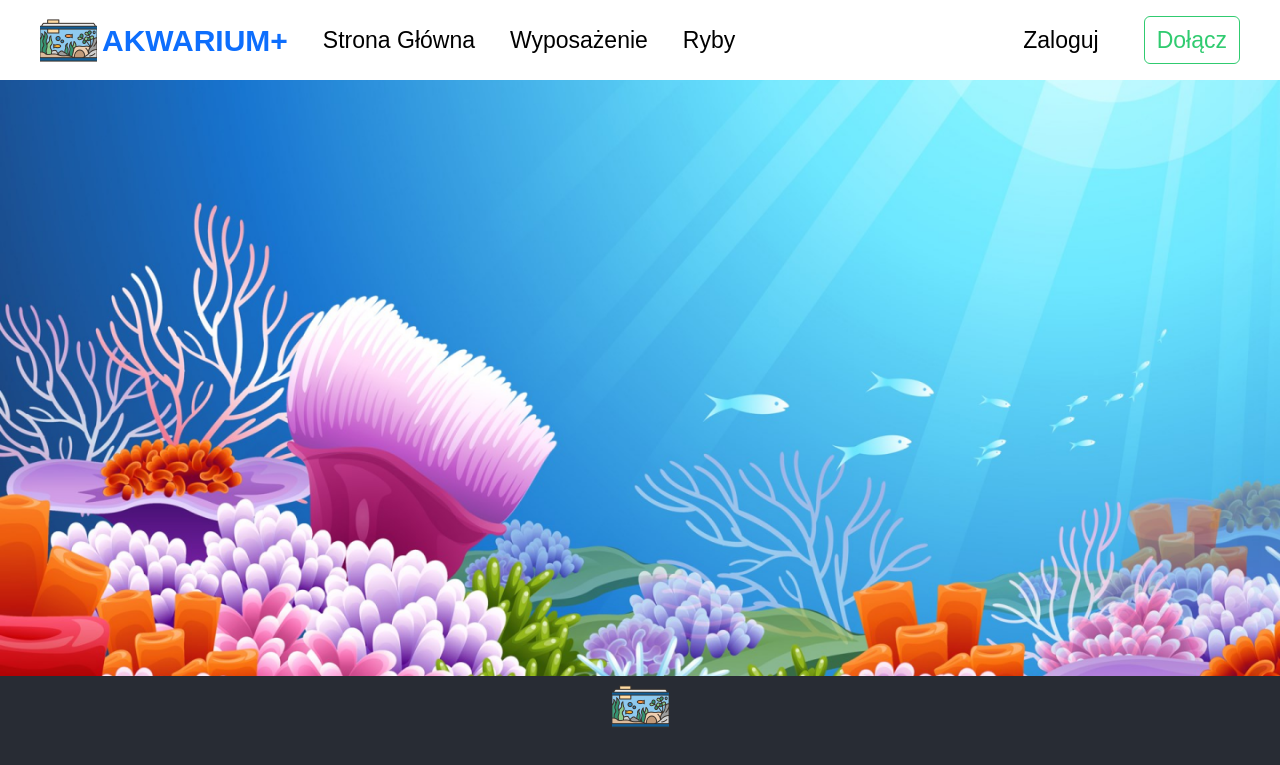
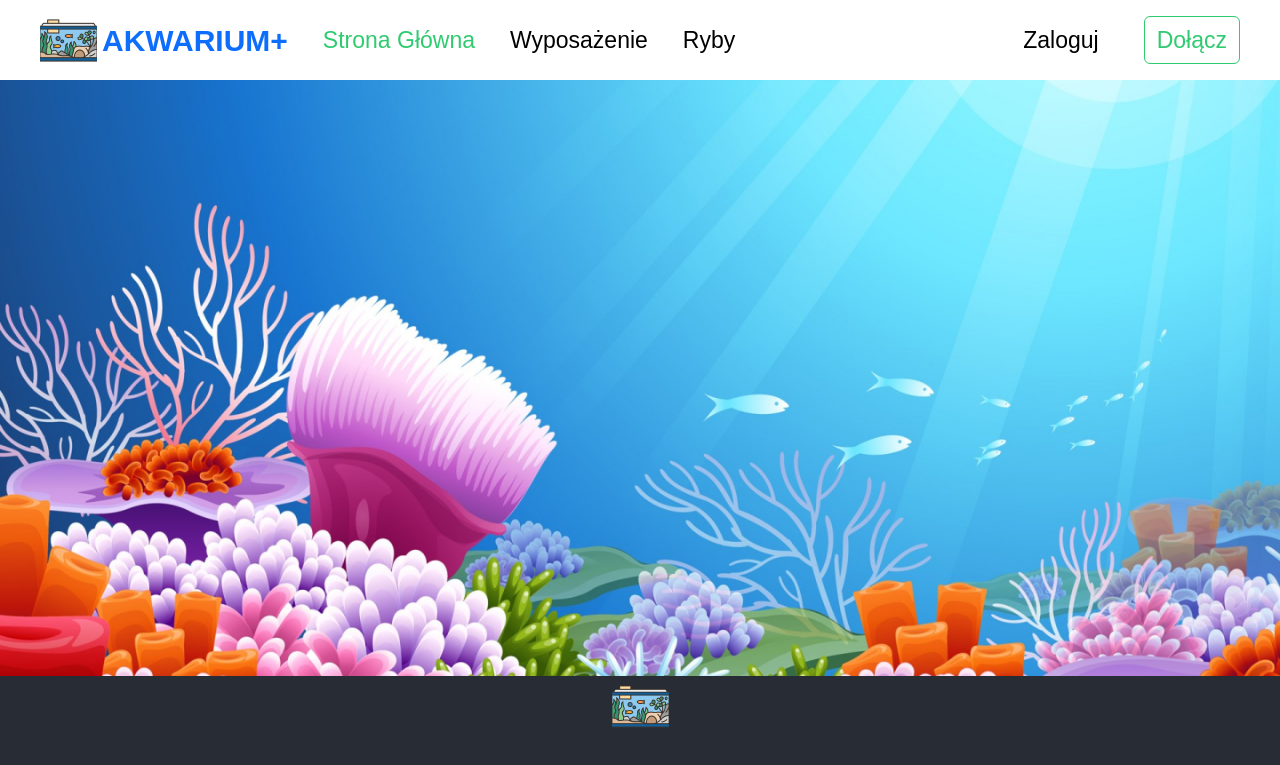
Before and after one commit to WPapuga/AkwariumPlus, a React (Create React App) app: page / in a window 1280 px wide. Shown: the top 765 px of the page. Built offline with nearby package versions, Linux system fonts and the light colour scheme.

Commit message:
update Navbar

```diff
--- a/src/App.css
+++ b/src/App.css
@@ -96,3 +96,7 @@
   border-color: #30CB70;
   color: #30CB70;
 }
+
+.Navbar .active a {
+  color: #30CB70;
+}
--- a/src/Components/Navbar.js
+++ b/src/Components/Navbar.js
@@ -2,7 +2,7 @@ import React from 'react';
 import Button from 'react-bootstrap/Button';
 import 'bootstrap/dist/css/bootstrap.min.css';
 import "../App.css";
-import { Link } from "react-router-dom";
+import { Link, useMatch, useResolvedPath } from "react-router-dom";
 
 
 function Navbar() {
@@ -13,12 +13,12 @@ function Navbar() {
             <Link>AKWARIUM+</Link>
         </div>
         <div className="NavLinks">
-            <Link to="/">Strona Główna</Link>
-            <Link to="/wyposazenie">Wyposażenie</Link>
-            <Link to="/ryby">Ryby</Link>
+            <CustomLink to="/">Strona Główna</CustomLink>
+            <CustomLink to="/wyposazenie">Wyposażenie</CustomLink>
+            <CustomLink to="/ryby">Ryby</CustomLink>
         </div>
         <div className="NavSigning">
-            <Link to="/logowanie">Zaloguj</Link>
+            <CustomLink to="/logowanie">Zaloguj</CustomLink>
             <Link to="/rejestracja">
               <Button className="SignUpButton">Dołącz</Button>
             </Link>
@@ -27,4 +27,14 @@ function Navbar() {
   )
 }
 
+function CustomLink({ to, children, ...props }) {
+  const resolvedPath = useResolvedPath(to);
+  const isActive = useMatch({ path: resolvedPath.pathname, end: true });
+  return (
+    <div className={isActive ? "active" : ""}>
+          <Link to={to} {...props}>{children}</Link>
+    </div>
+  )
+}
+
 export default Navbar
```
Also changed, not shown: src/App.js (+0 -20 lines).
